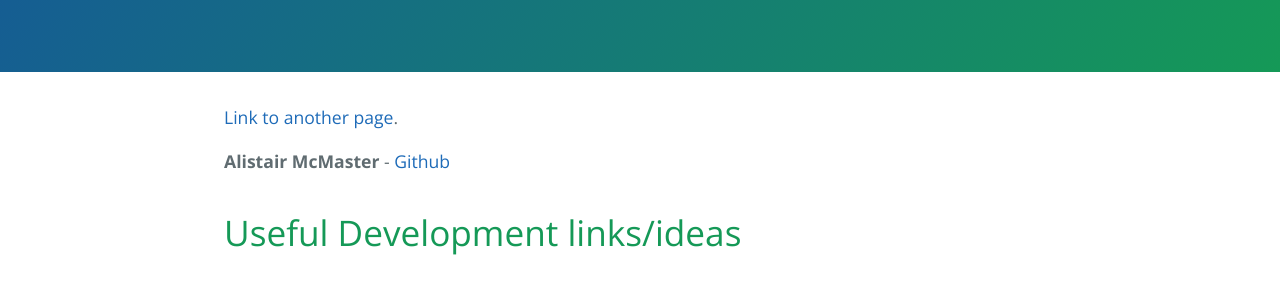
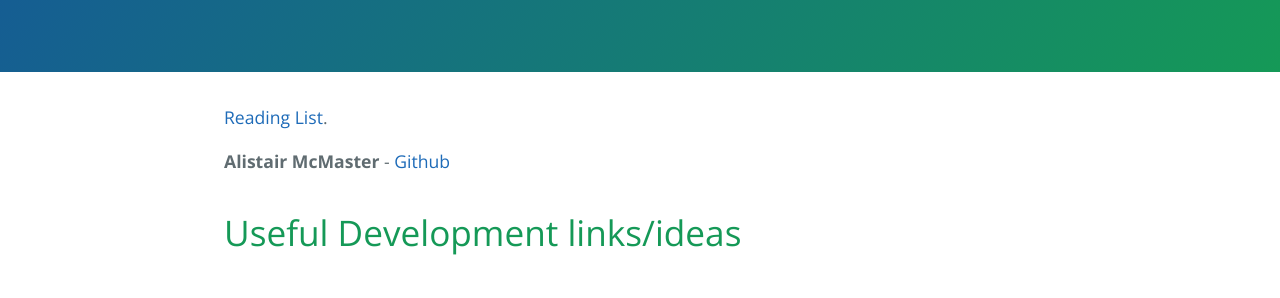
Before and after one commit to alimcmaster1/alimcmaster1.github.io, a Jekyll site: the page built from index.md, in a window 1280 px wide. Shown: the part 245-543 px from the top of the page. Built offline with Jekyll 4.4.1, drawn with Linux system fonts in a browser that asks for light colours.

Commit message:
New site

```diff
--- a/index.md
+++ b/index.md
@@ -2,7 +2,7 @@
 layout: default
 ---
 
-[Link to another page](./another-page.html).
+[Reading List](./another-page.html).
 
 **Alistair McMaster** - [Github](https://pandas.pydata.org/pandas-docs/stable/user_guide/index.html)
 
```
